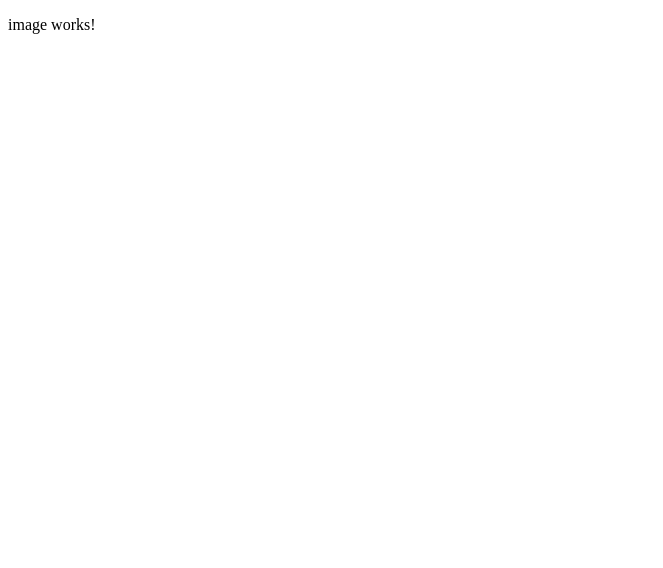
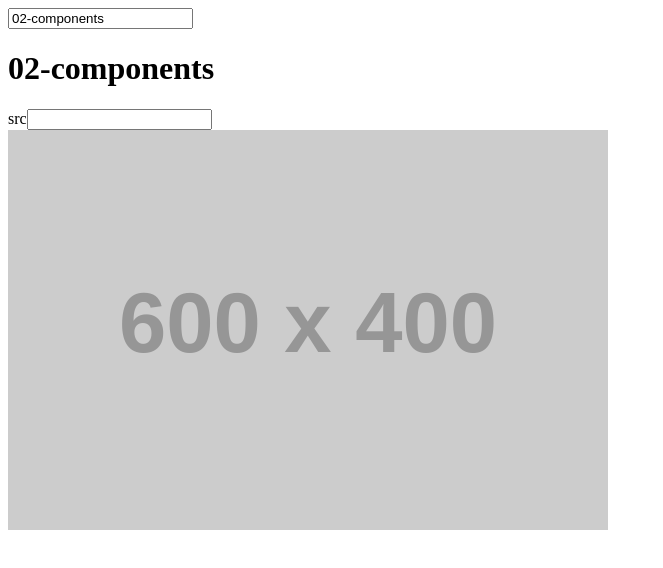
Before and after one commit to Unosquare-CoE-JavaScript/sebastian-quintero, an Angular app in the folder 2.1-angular/02-components/: page / in a window 1280 px wide. Shown: the top 568 px of the page, without its empty margins (0-663 px from the left). Built offline with nearby package versions, Linux system fonts and the light colour scheme.

Commit message:
chore: components attributes

```diff
--- a/2.1-angular/02-components/src/app/app.component.html
+++ b/2.1-angular/02-components/src/app/app.component.html
@@ -1 +1,12 @@
-<app-image></app-image>
+<input type="text" [(ngModel)]="value" />
+<app-title [title]="value"></app-title>
+
+<section>
+  <div>
+    <label>
+      <span>src</span>
+      <input type="text" [(ngModel)]="src" />
+    </label>
+  </div>
+  <app-image (loaded)="onLoaded($event)" [src]="src"></app-image>
+</section>
--- a/2.1-angular/02-components/src/app/app.component.ts
+++ b/2.1-angular/02-components/src/app/app.component.ts
@@ -3,8 +3,14 @@ import { Component } from '@angular/core';
 @Component({
   selector: 'app-root',
   templateUrl: './app.component.html',
-  styleUrls: ['./app.component.scss']
+  styleUrls: ['./app.component.scss'],
 })
 export class AppComponent {
-  title = '02-components';
+  value = '02-components';
+
+  src = '';
+
+  onLoaded(src: string) {
+    console.log(`${src} loaded`);
+  }
 }
--- a/2.1-angular/02-components/src/app/components/image/image.component.html
+++ b/2.1-angular/02-components/src/app/components/image/image.component.html
@@ -1 +1,23 @@
-<p>image works!</p>
+<img
+  (error)="onError()"
+  (load)="onLoad()"
+  [src]="src"
+  alt=""
+  *ngIf="src; else default"
+  class="image"
+  [ngClass]="{
+    'image--failure': status === 'failure',
+    'image--success': status === 'success'
+  }"
+/>
+<ng-template #default>
+  <img
+    src="https://placehold.co/600x400/EEE/31343C"
+    alt=""
+    class="image"
+    [ngClass]="{
+      'image--failure': status === 'failure',
+      'image--success': status === 'success'
+    }"
+  />
+</ng-template>
--- a/2.1-angular/02-components/src/app/components/image/image.component.scss
+++ b/2.1-angular/02-components/src/app/components/image/image.component.scss
@@ -0,0 +1,11 @@
+.image {
+  box-sizing: border-box;
+
+  &.image--success {
+    border: 1px solid lime;
+  }
+
+  &.image--failure {
+    border: 1px solid red;
+  }
+}
--- a/2.1-angular/02-components/src/app/components/image/image.component.ts
+++ b/2.1-angular/02-components/src/app/components/image/image.component.ts
@@ -1,10 +1,28 @@
-import { Component } from '@angular/core';
+import { Component, EventEmitter, Input, Output } from '@angular/core';
+
+const DEFAULT = 'https://placehold.co/600x400/EEE/31343C';
 
 @Component({
   selector: 'app-image',
   templateUrl: './image.component.html',
-  styleUrls: ['./image.component.scss']
+  styleUrls: ['./image.component.scss'],
 })
 export class ImageComponent {
+  @Input() src: string = DEFAULT;
 
+  @Output() loaded = new EventEmitter<string>();
+
+  status: 'success' | 'failure' | null = null;
+
+  onError() {
+    this.src = DEFAULT;
+    this.status = 'failure';
+  }
+
+  onLoad() {
+    if (this.src != DEFAULT) {
+      this.status = 'success';
+    }
+    this.loaded.emit(this.src);
+  }
 }
--- /dev/null
+++ b/2.1-angular/02-components/src/app/components/title/title.component.html
@@ -0,0 +1 @@
+<h1>{{ title }}</h1>
```
Also changed, not shown: 2.1-angular/02-components/src/app/app.module.ts (+6 -10 lines), 2.1-angular/02-components/src/app/components/title/title.component.ts (added, +10 -0 lines), 2.1-angular/02-components/src/app/components/title/title.component.scss (added), 1 other file (tests, documents, lock files or other folders).
